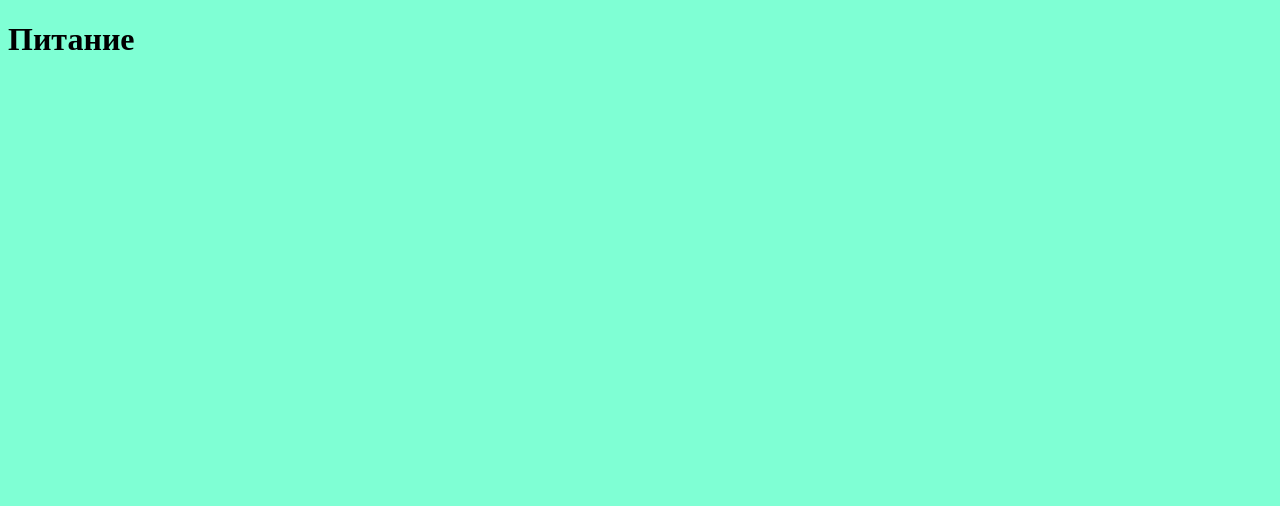
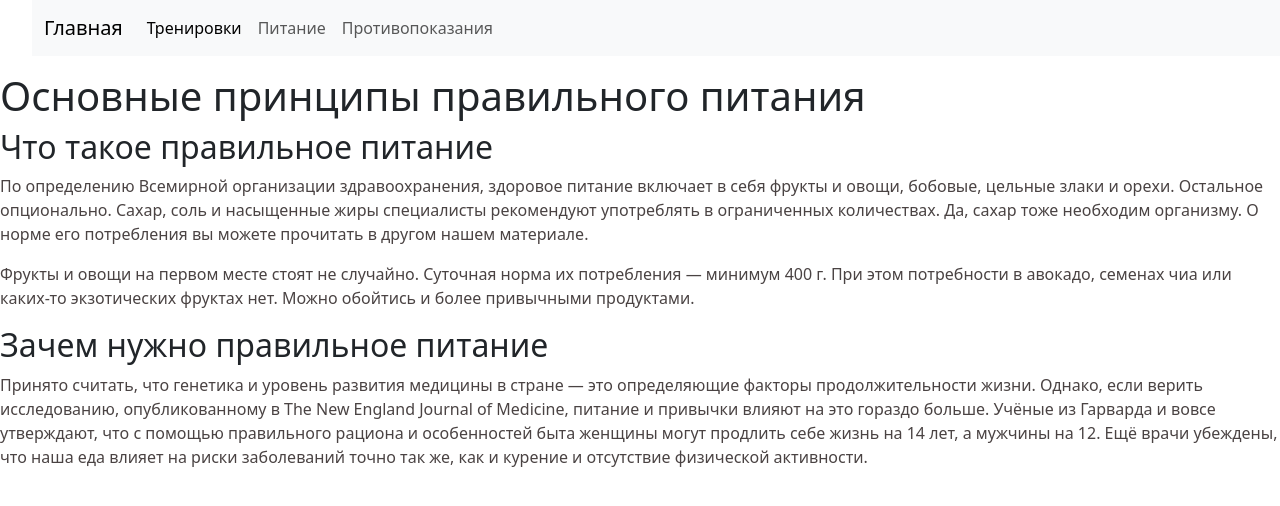
Before and after one commit to ArtemKhrapuzov/Django_sport-sait, a Django app: page /nutrition/ in a window 1280 px wide. Before the commit the part shown is almost empty. Shown: the top 506 px of the page. Run offline with Django 4.2, Linux system fonts and the light colour scheme.

Commit message:
create navbar

```diff
--- a/advice/static/advice/css/base.css
+++ /dev/null
@@ -1,3 +0,0 @@
-html {
-   background-color: aquamarine
-}
--- /dev/null
+++ b/advice/static/advice/css/nutrition.css
@@ -0,0 +1,4 @@
+p {
+    color: #4a4343;
+    text-align: left;
+}
--- a/advice/templates/advice/base.html
+++ b/advice/templates/advice/base.html
@@ -6,11 +6,38 @@
     <meta charset="UTF-8">
     <title> {% block title %} {% endblock %} </title>
     {% block css %} {% endblock %}
+    <link rel="stylesheet" href="https://cdn.jsdelivr.net/npm/bootstrap@5.3.1/dist/css/bootstrap.min.css">
     <link rel="stylesheet" href="{% static 'advice/css/base.css' %}">
+
 </head>
 <body>
+{% block header %}
+<ul>
+    <nav class="navbar navbar-expand-lg bg-body-tertiary">
+  <div class="container-fluid">
+    <a class="navbar-brand" href="{% url 'main_menu'%}">Главная</a>
+    <button class="navbar-toggler" type="button" data-bs-toggle="collapse" data-bs-target="#navbarNav" aria-controls="navbarNav" aria-expanded="false" aria-label="Toggle navigation">
+      <span class="navbar-toggler-icon"></span>
+    </button>
+    <div class="collapse navbar-collapse" id="navbarNav">
+      <ul class="navbar-nav">
+        <li class="nav-item">
+          <a class="nav-link active" aria-current="page" href="{% url 'workout' %}">Тренировки</a>
+        </li>
+        <li class="nav-item">
+          <a class="nav-link" href="{% url 'nutrition' %}">Питание</a>
+        </li>
+        <li class="nav-item">
+          <a class="nav-link" href="{% url 'disease' %}">Противопоказания</a>
+        </li>
+      </ul>
+    </div>
+  </div>
+</nav>
+</ul>
+{% endblock %}
+
 {% block content %}
-
 {% endblock %}
 </body>
 </html>
--- a/advice/templates/advice/nutrition.html
+++ b/advice/templates/advice/nutrition.html
@@ -1,9 +1,35 @@
 {% extends 'advice/base.html' %}
+{% load static %}
+{% block title %}
+Питание
+{% endblock %}
 
-{% block title %}
-    Питание
+{% block css %}
+    <link rel="stylesheet" href="{% static 'advice/css/nutrition.css' %}">
 {% endblock %}
 
 {% block content %}
-    <h1>Питание</h1>
+<h1>Основные принципы правильного питания</h1>
+<h2>Что такое правильное питание</h2>
+<p>
+    По определению Всемирной организации здравоохранения, здоровое питание включает в себя фрукты и овощи, бобовые,
+    цельные злаки и орехи. Остальное опционально. Сахар, соль и насыщенные жиры специалисты рекомендуют употреблять в
+    ограниченных количествах. Да, сахар тоже необходим организму. О норме его потребления вы можете прочитать в другом
+    нашем материале.
+</p>
+<p>
+    Фрукты и овощи на первом месте стоят не случайно. Суточная норма их потребления — минимум 400 г. При этом
+    потребности в авокадо, семенах чиа или каких-то экзотических фруктах нет. Можно обойтись и более привычными
+    продуктами.
+</p>
+<h2>Зачем нужно правильное питание</h2>
+<p>
+    Принято считать, что генетика и уровень развития медицины в стране — это определяющие факторы продолжительности
+    жизни. Однако, если верить исследованию, опубликованному в The New England Journal of Medicine, питание и привычки
+    влияют на это гораздо больше.
+    Учёные из Гарварда и вовсе утверждают, что с помощью правильного рациона и особенностей быта женщины могут продлить
+    себе жизнь на 14 лет, а мужчины на 12.
+    Ещё врачи убеждены, что наша еда влияет на риски заболеваний точно так же, как и курение и отсутствие физической
+    активности.
+</p>
 {% endblock %}
--- a/advice/urls.py
+++ b/advice/urls.py
@@ -3,7 +3,7 @@ from . import views
 
 
 urlpatterns = [
-    path('', views.main_menu),
+    path('', views.main_menu, name='main_menu'),
     path('workout/', views.workout, name='workout'),
     path('nutrition/', views.nutrition, name='nutrition'),
     path('disease/', views.disease, name='disease')
```
Also changed, not shown: advice/templates/advice/main_menu.html (+6 -3 lines).
